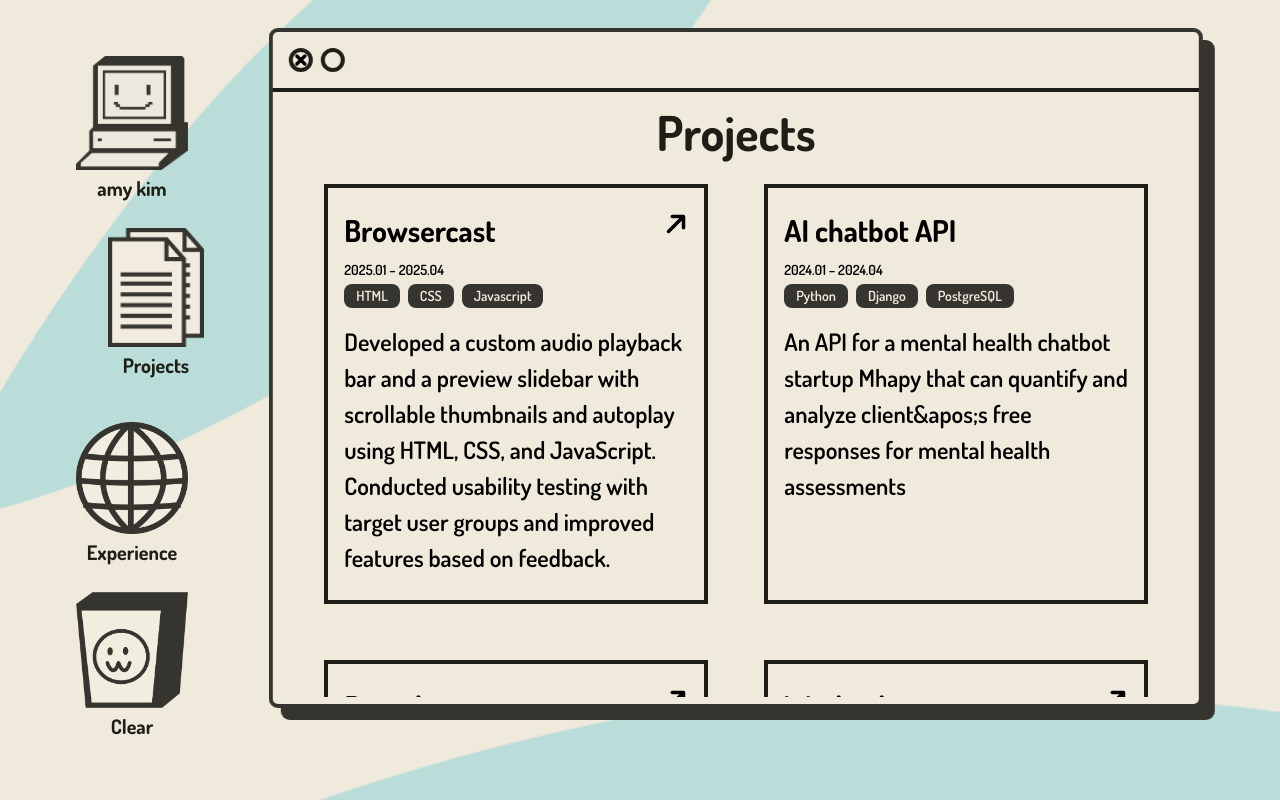
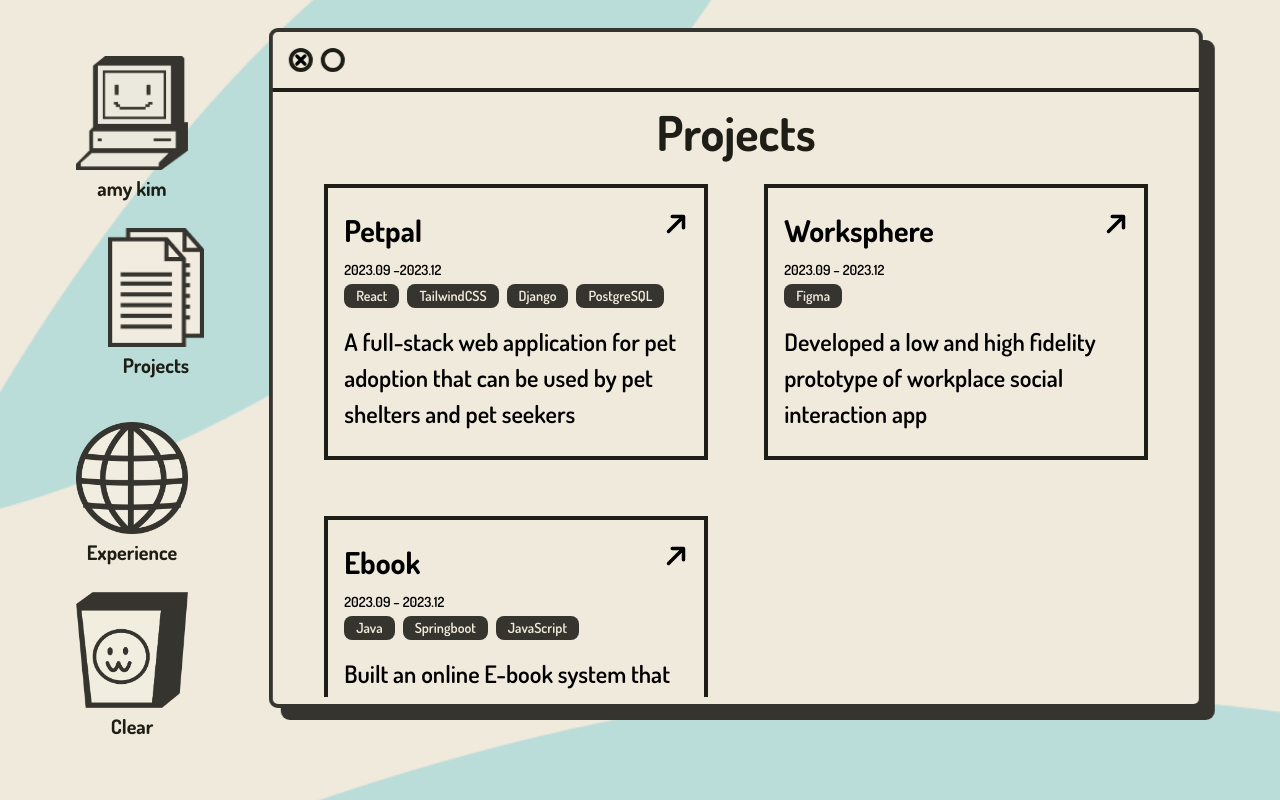
Before and after one commit to kimmy190/kimmy190, a Next.js app: page / in a window 1280 px wide. Both pictures are taken after a click on the element "Projects". Built offline with nearby package versions, Linux system fonts and the light colour scheme.

Commit message:
Edit project sec

```diff
--- a/src/components/Project.jsx
+++ b/src/components/Project.jsx
@@ -3,28 +3,6 @@ import ProjectSection from './ProjectSection';
 
 const Project = ({ onClose }) => {
     const projectData = [
-        {
-          project: "Browsercast",
-          roles: [
-            {title: "HTML"},
-            { title: "CSS" },
-            { title: "Javascript" },
-          ],
-          year: "2025.01 – 2025.04",
-          website: "https://github.com/gvwilson/browsercast",
-        description:"Developed a custom audio playback bar and a preview slidebar with scrollable thumbnails and autoplay using HTML, CSS, and JavaScript. Conducted usability testing with target user groups and improved features based on feedback."
-    },
-        {
-          project: "AI chatbot API",
-          roles: [
-            {title: "Python"},
-            { title: "Django" },
-            { title: "PostgreSQL" },
-          ],
-          year: "2024.01 – 2024.04",
-          website: null,
-          description: "An API for a mental health chatbot startup Mhapy that can quantify and analyze client&apos;s free responses for mental health assessments"
-        },
         {
           project: "Petpal",
           roles: [
```
